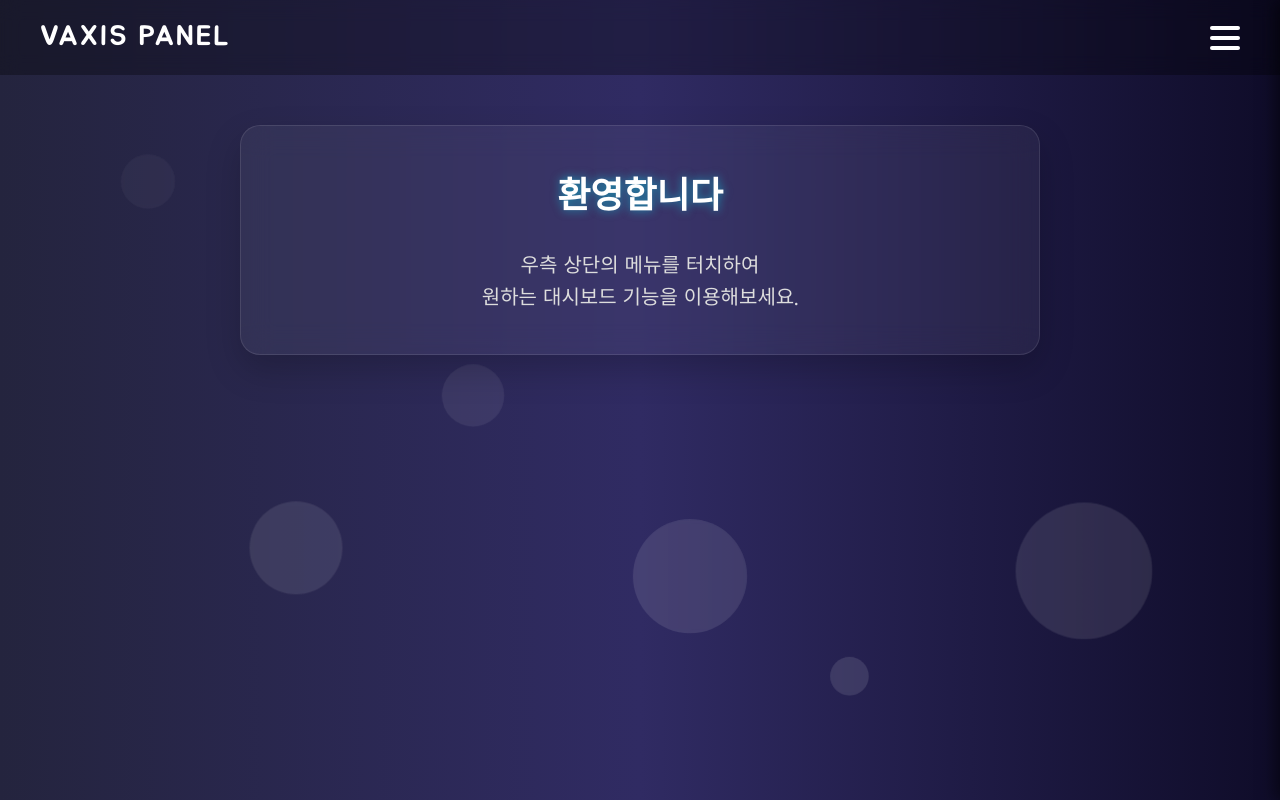
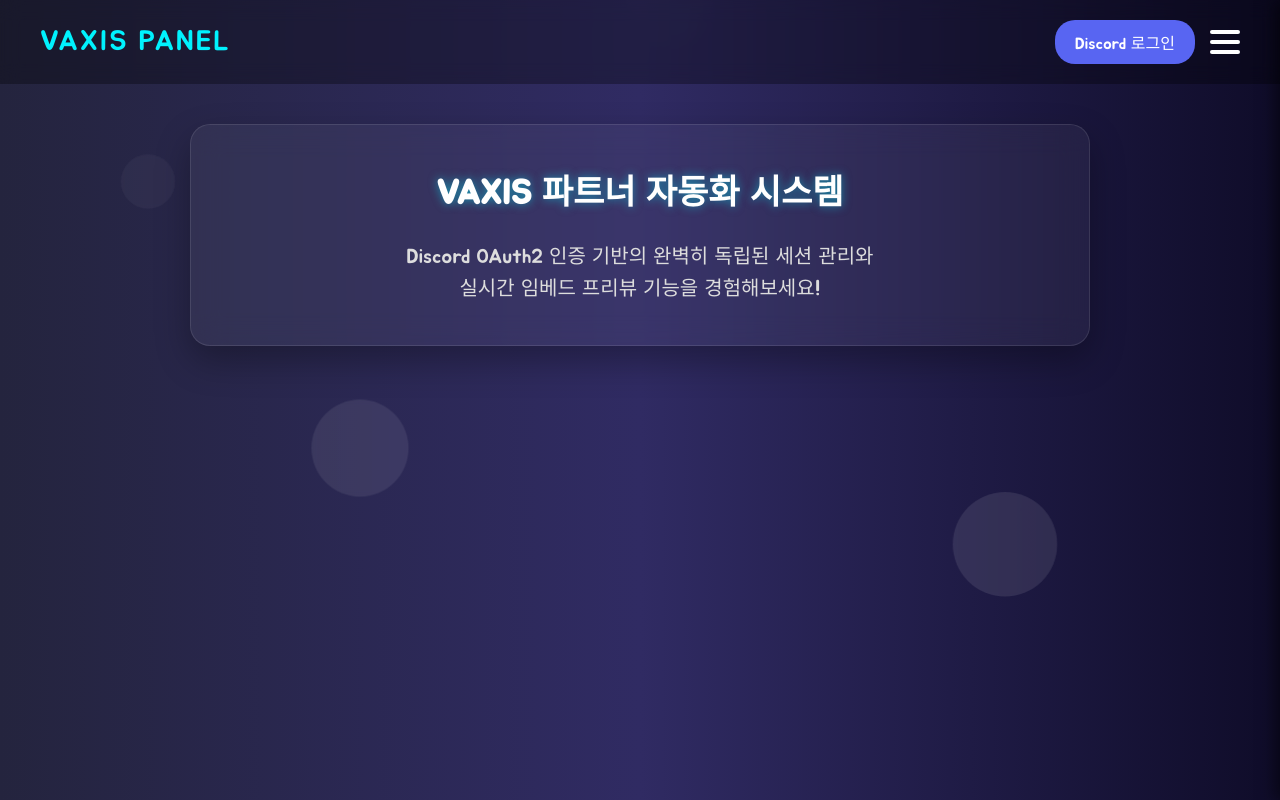
Before and after one commit to lakdks1000-boop/111111111111111111111111112, a Flask app: page / in a window 1280 px wide. Run offline with Flask 3, Linux system fonts and the light colour scheme; parts of the project's set-up code (start-up, migrations or seed data) failed here and were passed over.

Commit message:
Update index.html

```diff
--- a/templates/index.html
+++ b/templates/index.html
@@ -3,191 +3,133 @@
 <head>
     <meta charset="UTF-8">
     <meta name="viewport" content="width=device-width, initial-scale=1.0">
-    <title>VAXIS - Webhook Dashboard</title>
-    <!-- 트렌디하고 동글동글한 Jua 폰트 적용 -->
+    <title>VAXIS - Premium Dashboard</title>
     <link href="https://fonts.googleapis.com/css2?family=Jua&display=swap" rel="stylesheet">
     <style>
-        * {
-            margin: 0;
-            padding: 0;
-            box-sizing: border-box;
-            font-family: 'Jua', sans-serif;
-        }
-
+        * { margin: 0; padding: 0; box-sizing: border-box; font-family: 'Jua', sans-serif; }
         body {
-            background: #0f0c29;
             background: linear-gradient(to right, #24243e, #302b63, #0f0c29);
             color: #fff;
             overflow-x: hidden;
             min-height: 100vh;
         }
-
-        /* --- 몽환적인 버블 이펙트 배경 --- */
-        .bubbles {
-            position: fixed;
-            top: 0;
-            left: 0;
-            width: 100%;
-            height: 100%;
-            z-index: -1;
-        }
+        /* 버블 배경 */
+        .bubbles { position: fixed; top: 0; left: 0; width: 100%; height: 100%; z-index: -1; }
         .bubble {
-            position: absolute;
-            bottom: -100px;
-            background: rgba(255, 255, 255, 0.15);
-            border-radius: 50%;
-            animation: rise 15s infinite ease-in;
-            backdrop-filter: blur(2px);
+            position: absolute; bottom: -100px; background: rgba(255, 255, 255, 0.15);
+            border-radius: 50%; animation: rise 15s infinite ease-in; backdrop-filter: blur(2px);
         }
         .bubble:nth-child(1) { width: 40px; height: 40px; left: 10%; animation-duration: 8s; }
-        .bubble:nth-child(2) { width: 80px; height: 80px; left: 20%; animation-duration: 11s; animation-delay: 1s; }
-        .bubble:nth-child(3) { width: 50px; height: 50px; left: 35%; animation-duration: 7s; animation-delay: 2s; }
-        .bubble:nth-child(4) { width: 100px; height: 100px; left: 50%; animation-duration: 14s; }
-        .bubble:nth-child(5) { width: 35px; height: 35px; left: 65%; animation-duration: 9s; animation-delay: 3s; }
-        .bubble:nth-child(6) { width: 120px; height: 120px; left: 80%; animation-duration: 12s; animation-delay: 1s; }
-
+        .bubble:nth-child(2) { width: 80px; height: 80px; left: 25%; animation-duration: 11s; }
+        .bubble:nth-child(3) { width: 60px; height: 60px; left: 50%; animation-duration: 7s; }
+        .bubble:nth-child(4) { width: 90px; height: 90px; left: 75%; animation-duration: 13s; }
         @keyframes rise {
             0% { transform: translateY(0) scale(1); opacity: 1; }
             100% { transform: translateY(-120vh) scale(1.5); opacity: 0; }
         }
 
-        /* --- 네비게이션 & 햄버거 메뉴 --- */
+        /* 네비게이션바 */
         nav {
-            display: flex;
-            justify-content: space-between;
-            align-items: center;
-            padding: 20px 40px;
-            background: rgba(0, 0, 0, 0.3);
-            backdrop-filter: blur(10px);
-            position: sticky;
-            top: 0;
-            z-index: 100;
+            display: flex; justify-content: space-between; align-items: center;
+            padding: 20px 40px; background: rgba(0, 0, 0, 0.3); backdrop-filter: blur(10px);
+            position: sticky; top: 0; z-index: 100;
         }
-        .logo { font-size: 28px; font-weight: normal; letter-spacing: 2px; }
+        .logo { font-size: 28px; letter-spacing: 2px; color: #00f2fe; }
+        .user-box { display: flex; align-items: center; gap: 15px; }
+        .user-box img { width: 40px; height: 40px; border-radius: 50%; border: 2px solid #00f2fe; }
+        .login-btn, .logout-btn {
+            padding: 10px 20px; border-radius: 20px; text-decoration: none; color: white;
+            background: #5865F2; transition: 0.3s; font-size: 16px;
+        }
+        .logout-btn { background: #ed4245; }
+        .login-btn:hover, .logout-btn:hover { opacity: 0.8; transform: translateY(-2px); }
 
-        .hamburger {
-            cursor: pointer;
-            display: flex;
-            flex-direction: column;
-            gap: 6px;
-            z-index: 1000;
-        }
-        .hamburger div {
-            width: 30px;
-            height: 4px;
-            background-color: #fff;
-            border-radius: 5px;
-            transition: 0.4s;
-        }
+        /* 햄버거 메뉴 */
+        .hamburger { cursor: pointer; display: flex; flex-direction: column; gap: 6px; z-index: 1000; }
+        .hamburger div { width: 30px; height: 4px; background-color: #fff; border-radius: 5px; transition: 0.4s; }
         .hamburger.active div:nth-child(1) { transform: rotate(-45deg) translate(-7px, 7px); }
         .hamburger.active div:nth-child(2) { opacity: 0; }
         .hamburger.active div:nth-child(3) { transform: rotate(45deg) translate(-7px, -7px); }
 
         .sidebar {
-            position: fixed;
-            top: 0;
-            right: -250px;
-            width: 250px;
-            height: 100vh;
-            background: rgba(15, 12, 41, 0.95);
-            box-shadow: -5px 0 15px rgba(0,0,0,0.5);
-            display: flex;
-            flex-direction: column;
-            padding-top: 80px;
-            transition: right 0.4s cubic-bezier(0.68, -0.55, 0.27, 1.55);
-            z-index: 999;
+            position: fixed; top: 0; right: -250px; width: 250px; height: 100vh;
+            background: rgba(15, 12, 41, 0.95); box-shadow: -5px 0 15px rgba(0,0,0,0.5);
+            display: flex; flex-direction: column; padding-top: 80px; transition: right 0.4s ease; z-index: 999;
         }
         .sidebar.active { right: 0; }
         .sidebar a {
-            color: #fff;
-            text-decoration: none;
-            padding: 20px;
-            font-size: 20px;
-            transition: 0.3s;
-            border-bottom: 1px solid rgba(255,255,255,0.1);
+            color: #fff; text-decoration: none; padding: 20px; font-size: 20px;
+            transition: 0.3s; border-bottom: 1px solid rgba(255,255,255,0.1);
         }
         .sidebar a:hover { background: rgba(255, 255, 255, 0.1); padding-left: 30px; color: #00f2fe; }
 
-        /* --- 메인 컨텐츠 영역 --- */
+        /* 컨테이너 */
         .container {
-            max-width: 800px;
-            margin: 50px auto;
-            padding: 40px;
-            background: rgba(255, 255, 255, 0.05);
-            border-radius: 20px;
-            box-shadow: 0 15px 35px rgba(0,0,0,0.2);
-            backdrop-filter: blur(15px);
-            border: 1px solid rgba(255, 255, 255, 0.1);
-            text-align: center;
+            max-width: 900px; margin: 40px auto; padding: 40px;
+            background: rgba(255, 255, 255, 0.05); border-radius: 20px;
+            box-shadow: 0 15px 35px rgba(0,0,0,0.3); backdrop-filter: blur(15px);
+            border: 1px solid rgba(255, 255, 255, 0.1); text-align: center;
         }
+        h1 { font-size: 34px; margin-bottom: 25px; text-shadow: 0 0 10px rgba(0,242,254,0.5); }
 
-        h1 { font-size: 36px; margin-bottom: 30px; text-shadow: 0 0 10px rgba(0,242,254,0.5); }
-
-        .input-group {
-            display: flex;
-            flex-direction: column;
-            gap: 15px;
-            margin-bottom: 30px;
-        }
+        .input-group { display: flex; flex-direction: column; gap: 15px; margin-bottom: 30px; }
         input[type="text"] {
-            padding: 15px 25px;
-            border-radius: 30px;
-            border: none;
-            outline: none;
-            font-size: 16px;
-            background: rgba(255,255,255,0.1);
-            color: #fff;
-            box-shadow: inset 0 2px 5px rgba(0,0,0,0.2);
-            transition: all 0.3s ease;
+            padding: 15px 25px; border-radius: 30px; border: none; outline: none;
+            font-size: 16px; background: rgba(255,255,255,0.1); color: #fff;
+            box-shadow: inset 0 2px 5px rgba(0,0,0,0.2); transition: 0.3s;
         }
         input[type="text"]:focus { background: rgba(255,255,255,0.2); box-shadow: 0 0 15px rgba(0, 242, 254, 0.5); }
 
         button {
-            padding: 15px 35px;
-            border: none;
-            border-radius: 30px;
+            padding: 15px 35px; border: none; border-radius: 30px;
             background: linear-gradient(45deg, #4facfe 0%, #00f2fe 100%);
-            color: white;
-            font-size: 18px;
-            cursor: pointer;
-            transition: transform 0.2s, box-shadow 0.2s;
+            color: white; font-size: 18px; cursor: pointer; transition: 0.2s;
             box-shadow: 0 5px 15px rgba(0, 242, 254, 0.4);
         }
         button:hover { transform: translateY(-3px); box-shadow: 0 8px 20px rgba(0, 242, 254, 0.6); }
-        button:active { transform: translateY(1px); }
 
-        /* --- 결과 출력 카드 --- */
+        /* --- 실시간 디스코드 프리뷰 스타일 --- */
+        .discord-preview {
+            background: #313338; border-radius: 8px; padding: 15px; text-align: left;
+            margin-top: 25px; border-left: 4px solid #5865F2; box-shadow: 0 4px 15px rgba(0,0,0,0.4);
+        }
+        .discord-header { font-size: 14px; color: #949ba4; margin-bottom: 8px; display: flex; align-items: center; gap: 8px; }
+        .discord-embed {
+            background: #2b2d31; border-radius: 4px; padding: 12px; border-left: 4px solid #00f2fe;
+        }
+        .embed-title { font-size: 18px; font-weight: bold; color: #fff; margin-bottom: 5px; }
+        .embed-desc { font-size: 14px; color: #dbdee1; }
+
         .result-card {
-            display: none;
-            margin-top: 30px;
-            padding: 25px;
-            background: rgba(0, 0, 0, 0.4);
-            border-radius: 15px;
-            text-align: left;
-            border-left: 5px solid #00f2fe;
-            animation: fadeIn 0.5s ease;
+            display: none; margin-top: 25px; padding: 25px; background: rgba(0, 0, 0, 0.4);
+            border-radius: 15px; text-align: left; border-left: 5px solid #00f2fe;
         }
-        @keyframes fadeIn { from { opacity: 0; transform: translateY(10px); } to { opacity: 1; transform: translateY(0); } }
         .result-item { margin-bottom: 10px; font-size: 18px; }
         .result-item span { color: #00f2fe; }
 
-        /* 섹션 전환 로직을 위한 클래스 */
         .page-section { display: none; }
         .page-section.active { display: block; }
     </style>
 </head>
 <body>
 
-    <!-- 배경 버블 -->
     <div class="bubbles">
-        <div class="bubble"></div><div class="bubble"></div><div class="bubble"></div>
-        <div class="bubble"></div><div class="bubble"></div><div class="bubble"></div>
+        <div class="bubble"></div><div class="bubble"></div><div class="bubble"></div><div class="bubble"></div>
     </div>
 
     <nav>
         <div class="logo">VAXIS PANEL</div>
-        <div class="hamburger" onclick="toggleMenu()">
-            <div></div><div></div><div></div>
+        <div class="user-box">
+            {% if user %}
+                <img src="{{ user.avatar }}" alt="Avatar">
+                <span>{{ user.username }}님</span>
+                <a href="/logout" class="logout-btn">로그아웃</a>
+            {% else %}
+                <a href="/login" class="login-btn">Discord 로그인</a>
+            {% endif %}
+            <div class="hamburger" onclick="toggleMenu()">
+                <div></div><div></div><div></div>
+            </div>
         </div>
     </nav>
 
@@ -196,22 +138,33 @@
         <a href="#" onclick="switchPage('webhook')">📡 보낸정보 확인하기</a>
     </div>
 
-    <!-- 페이지 1: 홈 -->
+    <!-- 홈 페이지 -->
     <div id="home" class="container page-section active">
-        <h1>환영합니다</h1>
+        <h1>VAXIS 파트너 자동화 시스템</h1>
         <p style="font-size: 20px; line-height: 1.6; color: #ddd;">
-            우측 상단의 메뉴를 터치하여<br>
-            원하는 대시보드 기능을 이용해보세요.
+            Discord OAuth2 인증 기반의 완벽히 독립된 세션 관리와<br>
+            실시간 임베드 프리뷰 기능을 경험해보세요!
         </p>
     </div>
 
-    <!-- 페이지 2: 웹훅 확인 및 파트너 자동화 -->
+    <!-- 웹훅 확인 및 파트너 자동생성 페이지 -->
     <div id="webhook" class="container page-section">
-        <h1>보낸정보 확인하기</h1>
+        <h1>파트너 자동생성 및 웹훅 관리</h1>
+        {% if user %}
         <div class="input-group">
             <input type="text" id="webhookInput" placeholder="디스코드 웹훅 URL 입력..." autocomplete="off">
-            <input type="text" id="partnerInput" placeholder="생성할 파트너명 입력..." autocomplete="off">
-            <button onclick="checkWebhook()">파트너 자동생성 및 조회</button>
+            <!-- 입력할 때마다 실시간으로 디스코드 창에 반영됨 -->
+            <input type="text" id="partnerInput" placeholder="생성할 파트너명 입력..." autocomplete="off" oninput="updatePreview(this.value)">
+            <button onclick="checkWebhook()">파트너 자동생성 및 상태 조회</button>
+        </div>
+
+        <!-- 실시간 디스코드 프리뷰 박스 -->
+        <div class="discord-preview">
+            <div class="discord-header">💬 실시간 디스코드 채널 프리뷰 미리보기</div>
+            <div class="discord-embed">
+                <div class="embed-title" id="previewTitle">파트너명 대기중...</div>
+                <div class="embed-desc">상태: <b>자동 채널 생성 대기 중 및 연동 준비 완료</b></div>
+            </div>
         </div>
 
         <div class="result-card" id="resultCard">
@@ -220,25 +173,35 @@
             <div class="result-item">🕒 최근 발송일: <span id="resDate"></span></div>
             <div class="result-item">⚠️ 발송 실패 서버: <span id="resFail"></span></div>
         </div>
+        {% else %}
+        <p style="font-size: 20px; color: #ff6b6b; margin-top: 20px;">
+            ⚠️ 기능을 이용하려면 우측 상단에서 <b>Discord 로그인</b>을 먼저 진행해주세요!
+        </p>
+        {% endif %}
     </div>
 
     <script>
-        // 햄버거 메뉴 토글
         function toggleMenu() {
-            const sidebar = document.getElementById('sidebar');
-            const hamburger = document.querySelector('.hamburger');
-            sidebar.classList.toggle('active');
-            hamburger.classList.toggle('active');
+            document.getElementById('sidebar').classList.toggle('active');
+            document.querySelector('.hamburger').classList.toggle('active');
         }
 
-        // 페이지(섹션) 전환 로직
         function switchPage(pageId) {
             document.querySelectorAll('.page-section').forEach(sec => sec.classList.remove('active'));
             document.getElementById(pageId).classList.add('active');
-            toggleMenu(); // 메뉴 클릭 시 닫기
+            toggleMenu();
         }
 
-        // API 연동: 웹훅 상태 조회 및 파트너 자동생성
+        // 실시간 디스코드 임베드 프리뷰 업데이트 함수
+        function updatePreview(val) {
+            const titleElem = document.getElementById('previewTitle');
+            if(val.trim() === "") {
+                titleElem.innerText = "파트너명 대기중...";
+            } else {
+                titleElem.innerText = `[PARTNER] ${val}`;
+            }
+        }
+
         async function checkWebhook() {
             const urlInput = document.getElementById('webhookInput').value;
             const partnerInput = document.getElementById('partnerInput').value;
@@ -253,20 +216,22 @@
                 const response = await fetch('/api/webhook_info', {
                     method: 'POST',
                     headers: { 'Content-Type': 'application/json' },
-                    body: JSON.stringify({
-                        webhook_url: urlInput,
-                        partner_name: partnerInput
-                    })
+                    body: JSON.stringify({ webhook_url: urlInput, partner_name: partnerInput })
                 });
 
                 const data = await response.json();
+
+                if(response.status === 401) {
+                    alert("로그인이 만료되었거나 필요합니다.");
+                    location.href = '/login';
+                    return;
+                }
 
                 if(data.success) {
                     document.getElementById('resPartner').innerText = data.partner_name;
                     document.getElementById('resChannel').innerText = data.channel_name;
                     document.getElementById('resDate').innerText = data.last_sent;
                     document.getElementById('resFail').innerText = data.failed_servers;
-
                     resultCard.style.display = 'block';
                 } else {
                     alert(data.error || "오류가 발생했습니다.");
```
